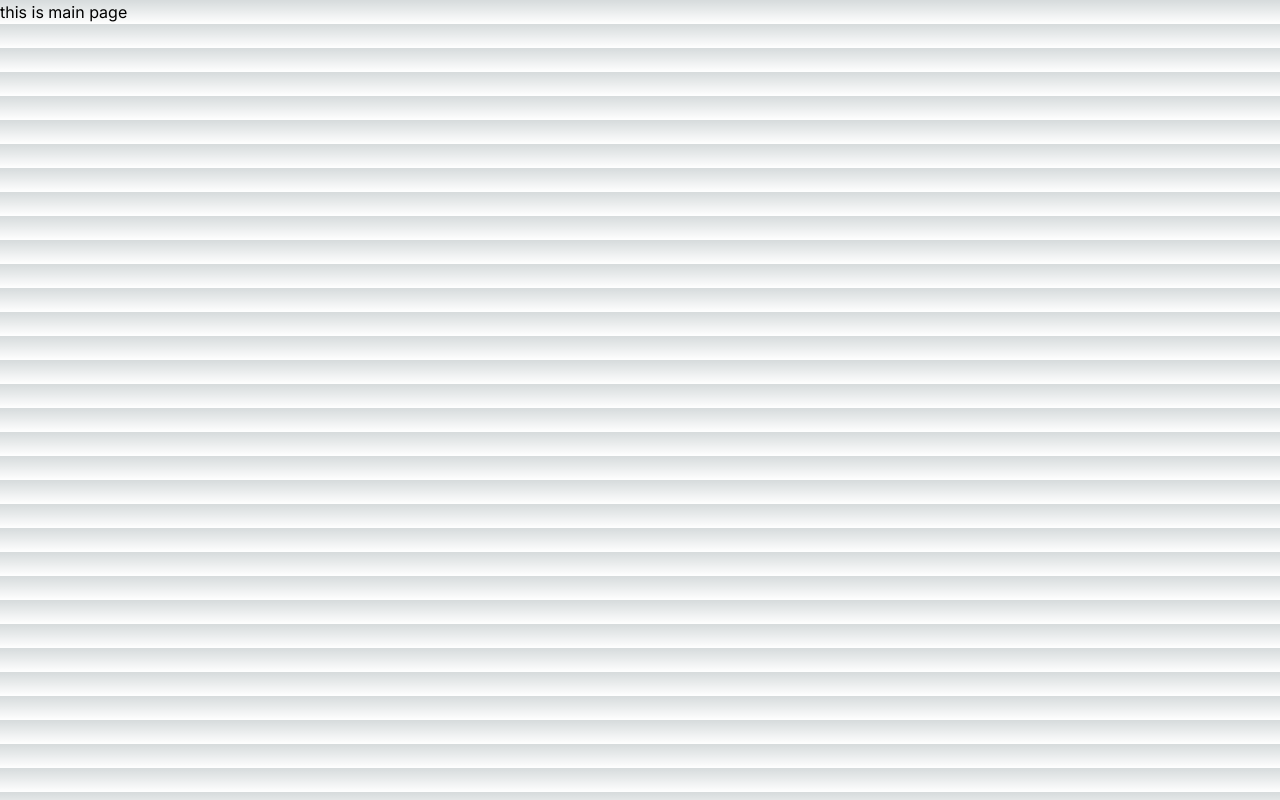
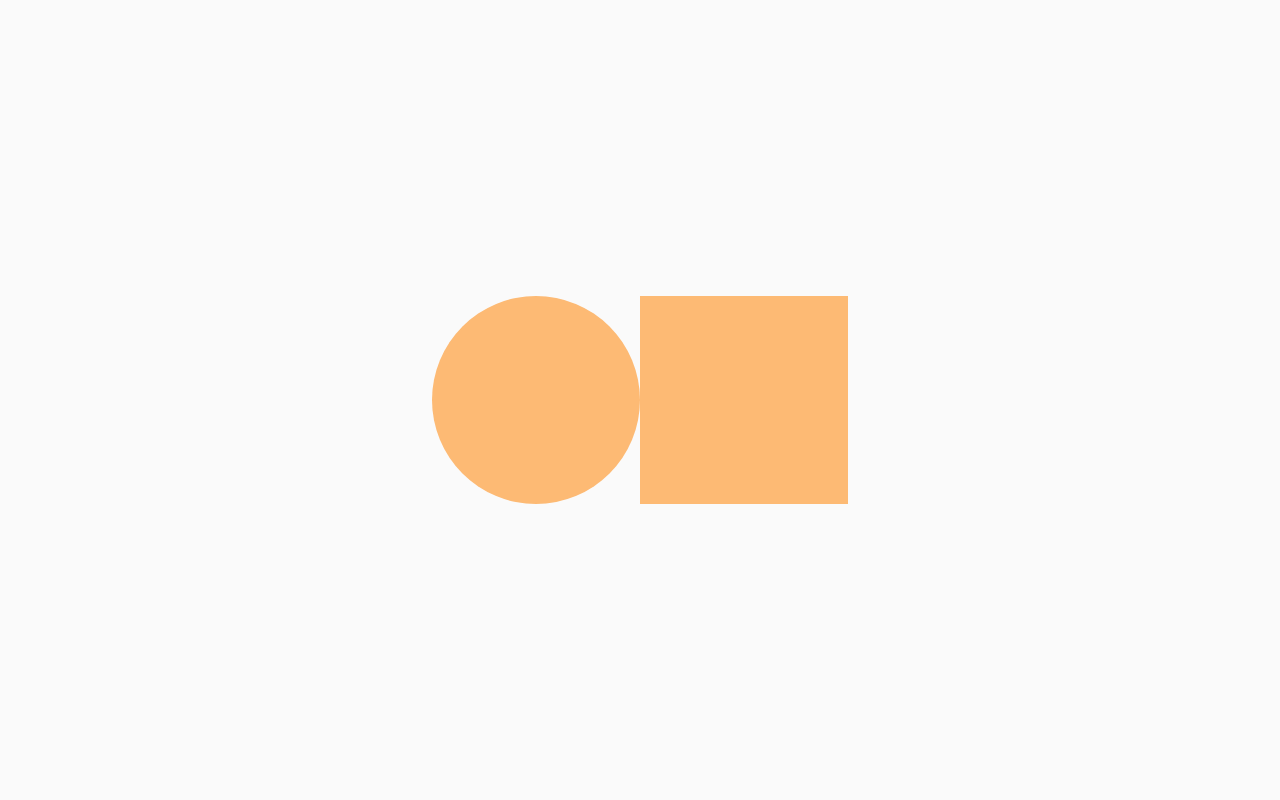
Before and after one commit to imddc/imddc-next-blog, a Next.js app: page / in a window 1280 px wide. Built offline with nearby package versions, Linux system fonts and the light colour scheme.

Commit message:
feat(motion): framer motion test

```diff
--- a/app/globals.css
+++ /dev/null
@@ -1,33 +0,0 @@
-@tailwind base;
-@tailwind components;
-@tailwind utilities;
-
-:root {
-  --foreground-rgb: 0, 0, 0;
-  --background-start-rgb: 214, 219, 220;
-  --background-end-rgb: 255, 255, 255;
-}
-
-@media (prefers-color-scheme: dark) {
-  :root {
-    --foreground-rgb: 255, 255, 255;
-    --background-start-rgb: 0, 0, 0;
-    --background-end-rgb: 0, 0, 0;
-  }
-}
-
-body {
-  color: rgb(var(--foreground-rgb));
-  background: linear-gradient(
-      to bottom,
-      transparent,
-      rgb(var(--background-end-rgb))
-    )
-    rgb(var(--background-start-rgb));
-}
-
-@layer utilities {
-  .text-balance {
-    text-wrap: balance;
-  }
-}
--- a/app/layout.tsx
+++ b/app/layout.tsx
@@ -1,7 +1,7 @@
 import type { Metadata } from 'next'
 import { Inter } from 'next/font/google'
 
-import './globals.css'
+import '~/styles/globals.css'
 
 const inter = Inter({ subsets: ['latin'] })
 
@@ -17,7 +17,9 @@ export default function RootLayout({
 }>) {
   return (
     <html lang="en">
-      <body className={inter.className}>{children}</body>
+      <body className={inter.className}>
+        <>{children}</>
+      </body>
     </html>
   )
 }
--- a/app/page.tsx
+++ b/app/page.tsx
@@ -1,7 +1,26 @@
-export default function Home() {
+'use client'
+
+import {
+  motion,
+  useMotionValue,
+  useTransform,
+  type Variants
+} from 'framer-motion'
+import { useState } from 'react'
+
+export default function RootPage() {
   return (
-    <>
-      <main>this is main page</main>
-    </>
+    <div className="w-screen h-screen flex-center">
+      <motion.div
+        className="rounded-full bg-orange-300 w-52 h-52"
+        animate={{ x: [0, 100, 0] }}
+      />
+      <motion.circle
+        className="bg-orange-300 w-52 h-52"
+        cx={500}
+        animate={{ cx: [null, 100, 200] }}
+        transition={{ duration: 3, times: [0, 0.2, 1] }}
+      />
+    </div>
   )
 }
--- /dev/null
+++ b/components/Input.tsx
@@ -0,0 +1,35 @@
+interface InputProps {
+  children: string
+  value: number
+  set: (newValue: number) => void
+  min?: number
+  max?: number
+}
+
+export function Input({
+  value,
+  children,
+  set,
+  min = -200,
+  max = 200
+}: InputProps) {
+  return (
+    <label>
+      <code>{children}</code>
+      <input
+        value={value}
+        type="range"
+        min={min}
+        max={max}
+        onChange={(e) => set(parseFloat(e.target.value))}
+      />
+      <input
+        type="number"
+        value={value}
+        min={min}
+        max={max}
+        onChange={(e) => set(parseFloat(e.target.value) || 0)}
+      />
+    </label>
+  )
+}
--- a/package.json
+++ b/package.json
@@ -8,13 +8,15 @@
     "blog"
   ],
   "scripts": {
-    "dev": "next dev --turbo",
+    "dev": "next dev",
+    "dev:turbo": "next dev --turbo",
     "build": "next build",
     "start": "next start",
     "lint": "next lint",
     "format": "prettier --write ."
   },
   "dependencies": {
+    "framer-motion": "^11.1.7",
     "next": "14.2.3",
     "react": "^18",
     "react-dom": "^18"
--- /dev/null
+++ b/styles/globals.css
@@ -0,0 +1,129 @@
+@import './tailwind.css';
+
+body {
+  --black: #000000;
+  --ash-black: #222;
+  --white: #fafafa;
+  --sky: #00ccff;
+  --green: #22dddd;
+  --blue: #1300ff;
+  --dusk: #6600ff;
+  --purple: #9900ff;
+  --pink: #ff0066;
+  --red: #fe0222;
+  --orange: #fd7702;
+  --yellow: #ffbb00;
+
+  --background: var(--white);
+  --accent: var(--red);
+
+  margin: 0;
+  padding: 0;
+  background-color: var(--background);
+  color: var(--accent);
+}
+
+* {
+  font-family: sofia-pro, sans-serif;
+  font-weight: 400;
+  font-style: normal;
+  -webkit-font-smoothing: antialiased;
+}
+
+h1,
+h2,
+h3 {
+  font-family: sofia-pro, sans-serif;
+  font-weight: 600;
+  font-style: normal;
+}
+
+h1 {
+  font-size: 36px;
+  font-weight: 700;
+  letter-spacing: -1px;
+  line-height: 1.2;
+  text-align: center;
+  margin: 100px 0 40px;
+}
+
+h2 {
+  font-weight: 400;
+  margin: 50px 0 10px;
+}
+
+p {
+  margin: 0 0 30px 0;
+  font-size: 18px;
+}
+code,
+input {
+  font-family: input-mono, monospace;
+  font-weight: 400;
+  font-style: normal;
+}
+ul {
+  display: flex;
+  list-style: none;
+  height: 300px;
+  overflow-x: scroll;
+  padding: 20px 0;
+  flex: 0 0 600px;
+  margin: 0 auto;
+}
+
+::-webkit-scrollbar {
+  height: 5px;
+  width: 5px;
+  background: #fff3;
+  -webkit-border-radius: 1ex;
+}
+
+::-webkit-scrollbar-thumb {
+  background: var(--accent);
+  -webkit-border-radius: 1ex;
+}
+
+::-webkit-scrollbar-corner {
+  background: #fff3;
+}
+
+li {
+  flex: 0 0 200px;
+  background: var(--accent);
+  margin: 0 20px 0 0;
+}
+
+li:last-of-type {
+  margin: 0;
+}
+
+input {
+  accent-color: var(--accent);
+}
+
+label {
+  display: flex;
+  align-items: center;
+  margin: 10px 0;
+}
+
+label code {
+  width: 100px;
+}
+
+input[type='number'] {
+  border: 0;
+  border-bottom: 1px dotted var(--accent);
+  color: var(--accent);
+  margin-left: 10px;
+}
+
+input[type='number']:focus {
+  outline: none;
+  border-bottom: 2px solid var(--accent);
+}
+
+input[type='number']::-webkit-inner-spin-button {
+  -webkit-appearance: none;
+}
--- /dev/null
+++ b/styles/tailwind.css
@@ -0,0 +1,15 @@
+@tailwind base;
+@tailwind components;
+@tailwind utilities;
+
+.flex-center {
+  @apply flex items-center justify-center;
+}
+
+.flex-between {
+  @apply flex items-center justify-between;
+}
+
+.flex-col-center {
+  @apply flex flex-col items-center justify-center;
+}
```
Also changed, not shown: 1 other file (tests, documents, lock files or other folders).
